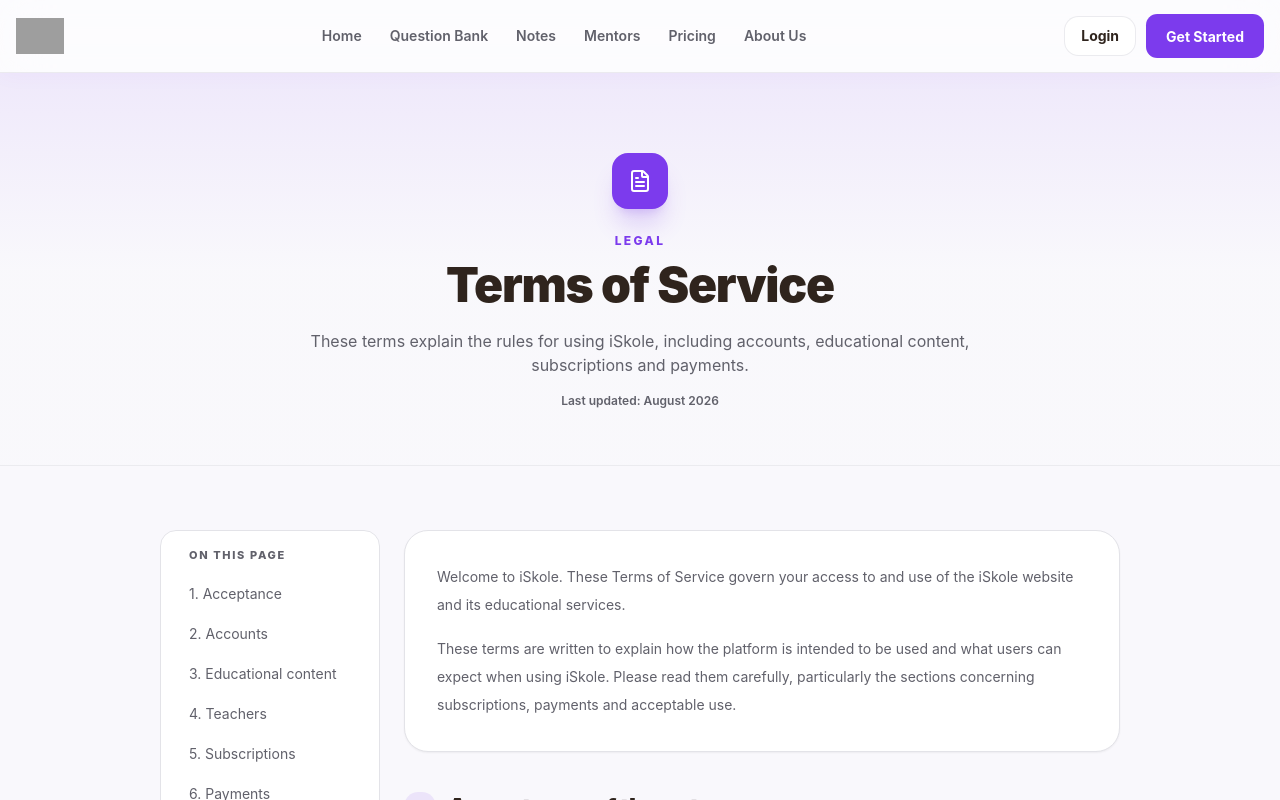
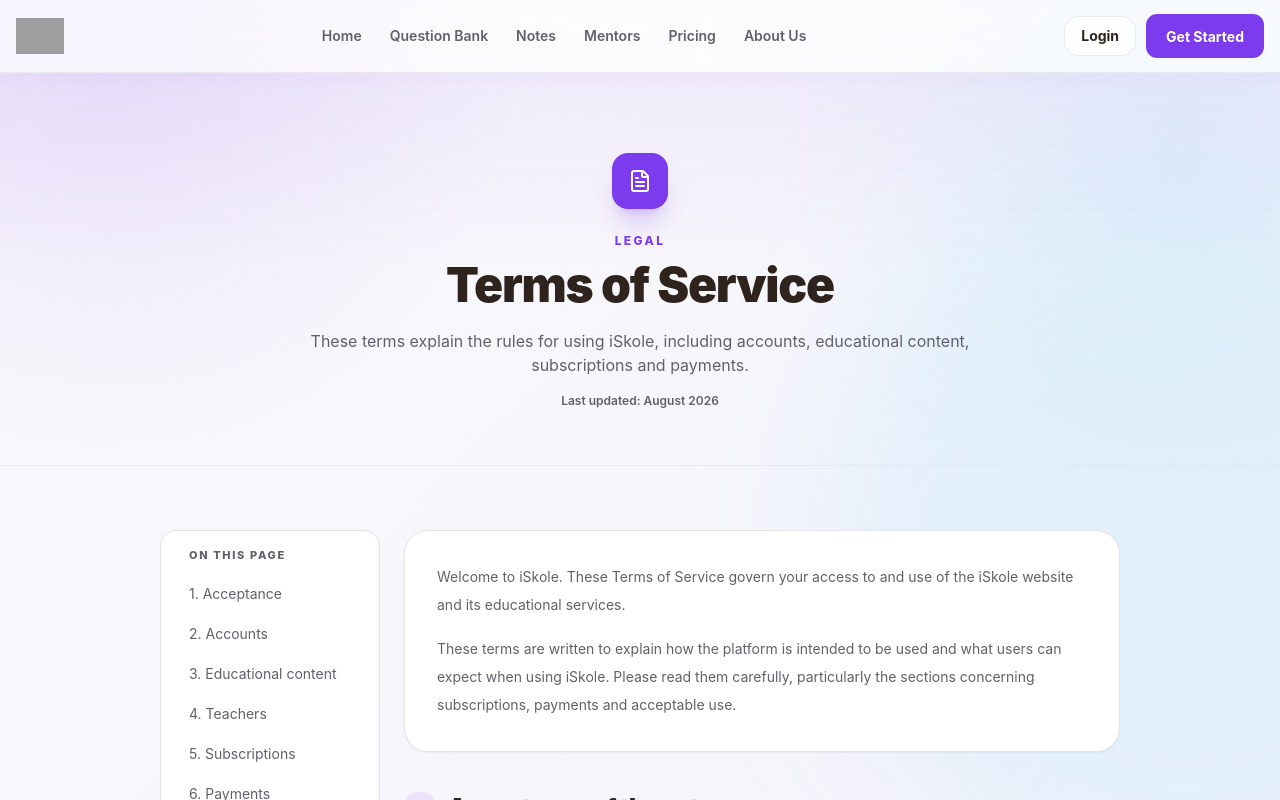
Before and after one commit to PunisherTPK/iSkole-Online, a Next.js app: page /terms in a window 1280 px wide. Shown: the top 800 px of the page. Built offline with nearby package versions, Linux system fonts and the light colour scheme; no server answers; grey boxes are pictures that could not be loaded.

Commit message:
Show site background across public pages

```diff
--- a/src/app/terms/page.tsx
+++ b/src/app/terms/page.tsx
@@ -15,13 +15,13 @@ import Footer from "@/components/public/Footer";
 
 export default function TermsPage() {
   return (
-    <div className="min-h-screen bg-background text-foreground">
+    <div className="min-h-screen bg-transparent text-foreground">
       <Navbar />
 
       <main>
         {/* HERO */}
         <section className="relative overflow-hidden border-b border-border/60">
-          <div className="absolute inset-0 bg-gradient-to-b from-primary/[0.08] via-background to-background" />
+          <div className="absolute inset-0 bg-gradient-to-b from-primary/[0.06] via-transparent to-transparent" />
 
           <div className="relative mx-auto max-w-[1440px] px-5 pb-14 pt-14 sm:px-8 sm:pb-18 sm:pt-20">
             <div className="mx-auto max-w-3xl text-center">
```
